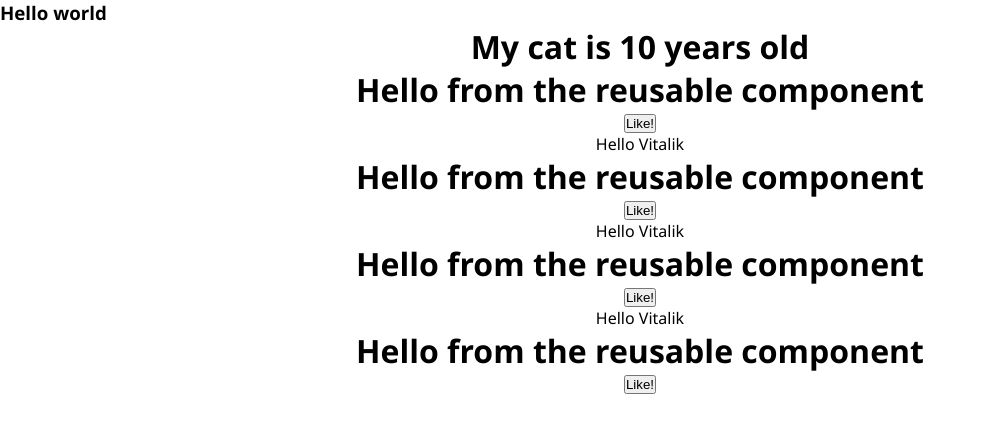
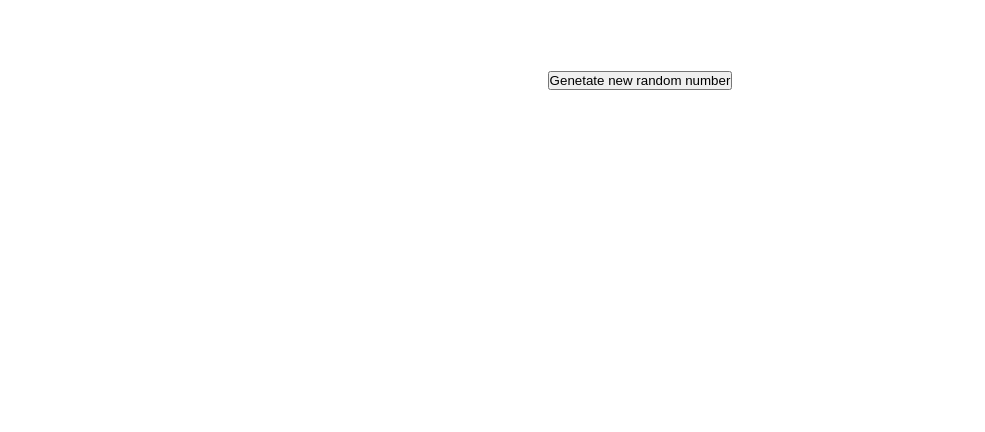
Before and after one commit to arduan/react_bogdan, a React (Create React App) app: page / in a window 1280 px wide. Shown: the top 432 px of the page, without its empty margins (0-985 px from the left). Built offline with nearby package versions, Linux system fonts and the light colour scheme.

Commit message:
Component add random.

```diff
--- a/src/App.js
+++ b/src/App.js
@@ -1,21 +1,12 @@
 import './App.css';
-import MyComponent from "./components/MyComponents";
-import VitalikCompont from "./components/VitalikCompont";
-import Petinfo from "./components/Petinfo";
+import RandomMumber from "./components/RandomMumber";
 
 
 
 function App() {
   return (
     <div className="App">
-        <Petinfo animals = 'cat' age = '10'/>
-      <MyComponent />
-        <VitalikCompont/>
-      <MyComponent />
-        <VitalikCompont/>
-      <MyComponent />
-        <VitalikCompont/>
-      <MyComponent />
+      <RandomMumber/>
     </div>
   );
 }
--- /dev/null
+++ b/src/components/RandomMumber.js
@@ -0,0 +1,11 @@
+
+function RandomMumber(){
+    return(
+        <div>
+            <h1>100</h1>
+            <button>Genetate new random number</button>
+        </div>
+    )
+}
+
+export default RandomMumber
--- a/src/index.css
+++ b/src/index.css
@@ -8,6 +8,7 @@ body {
   font-family: 'Segoe UI', 'Roboto', 'Oxygen',
     'Ubuntu', 'Cantarell', 'Fira Sans', 'Droid Sans', 'Helvetica Neue',
     sans-serif;
+  color: white;
 
 }
 
```
